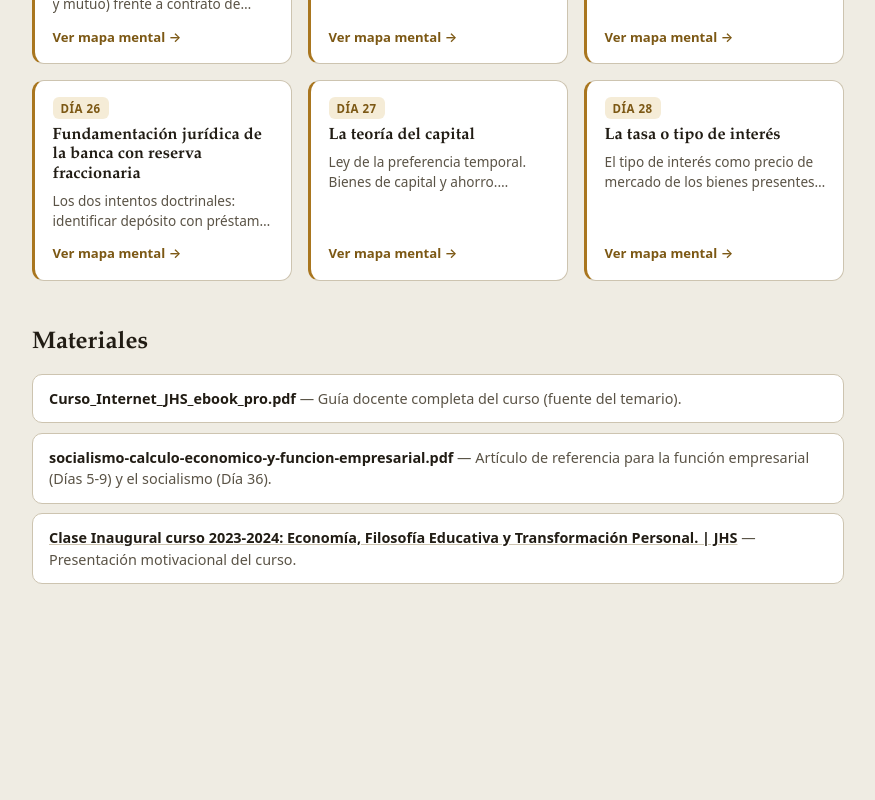
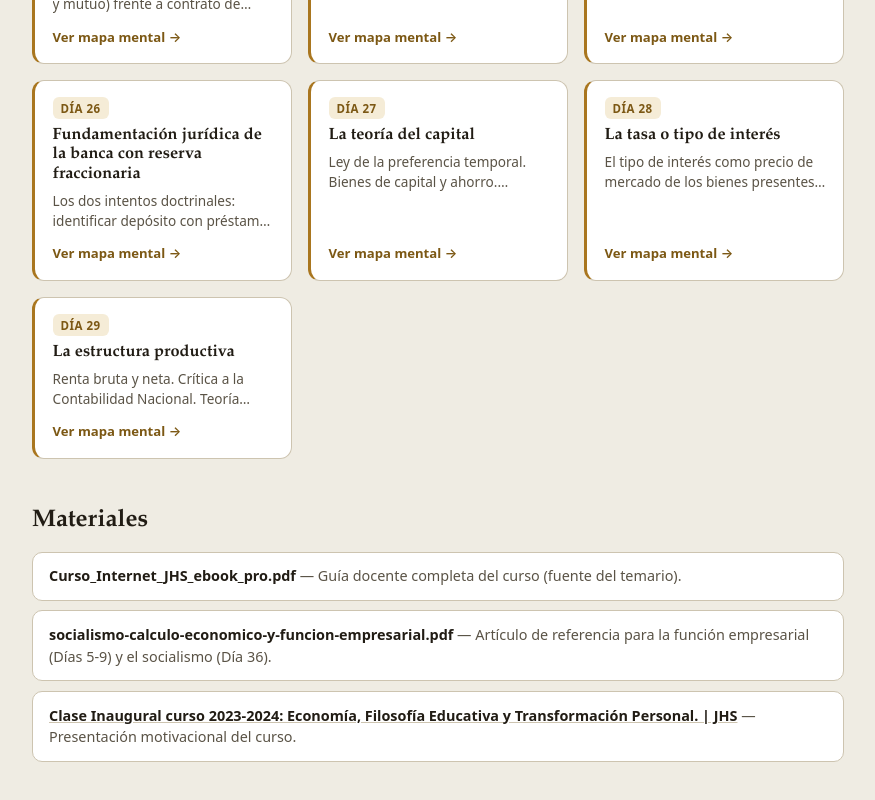
Before and after one commit to alcaloide2000/economia, a Next.js app: page / in a window 1280 px wide. Shown: the part 1005-1805 px from the top of the page, without its empty margins (202-1077 px from the left). Before the commit the page ends 1653 px from the top, so only its background shows below. Built offline with nearby package versions, Linux system fonts and the light colour scheme.

Commit message:
Add Clase 29 video and mind map
Clase 29 lines up cleanly with the real Día 29 topic (TACE), picking up
exactly where Clase 28 left off per the day-lag notes.

```diff
--- a/src/data/course.ts
+++ b/src/data/course.ts
@@ -87,7 +87,7 @@ export const courseParts: CoursePart[] = [
       { day: 26, title: "Fundamentación jurídica de la banca con reserva fraccionaria", topics: "Los dos intentos doctrinales: identificar depósito con préstamo (Lord Cottenham, common law vs. derecho continental, art. 180 del Código de Comercio) y redefinir la disponibilidad (el «seguro» del 10%, Basilea, el debate con Juan Ramón Rayo). El banco central como director de orquesta y prestamista de última instancia. Las siete calificaciones jurídicas del depósito bancario con reserva fraccionaria.", companionUrl: companionUrl(26), notebookVideos: [{ title: "Clase 26. EL PAPEL DE LOS BANCOS CENTRALES en la Creación de DINERO | Huerta de Soto lo EXPLICA", url: "https://www.youtube.com/watch?v=3i1M9nAxQ3Y" }], mindMapUrl: "https://claude.ai/code/artifact/2099092d-0c4f-4f37-a4d7-2b65e3873cb8" },
       { day: 27, title: "La teoría del capital", topics: "Ley de la preferencia temporal. Bienes de capital y ahorro. Coordinación intertemporal. Sociedades ricas y pobres.", companionUrl: companionUrl(27), notebookVideos: [{ title: "Clase 27. La Lección Económica que DESTRUYE A KEYNES (y a los monetaristas) | Jesús Huerta de Soto", url: "https://www.youtube.com/watch?v=TdpIA28x8H0" }], mindMapUrl: "https://claude.ai/code/artifact/3e5c9e2c-9698-4632-920b-5d197baeb255" },
       { day: 28, title: "La tasa o tipo de interés", topics: "El tipo de interés como precio de mercado de los bienes presentes en función de los bienes futuros: tipo de interés natural, prima de riesgo y prima de inflación esperada. El contrato de trabajo por cuenta ajena como el principal intercambio de bienes presentes por futuros y el beneficio empresarial. Esquema de la estructura productiva de Böhm-Bawerk y Hayek. Efectos de un aumento del ahorro (disparidad de beneficios, caída del tipo de interés, efecto Ricardo) y su reverso ante un aumento del consumo. Crítica a la contabilidad nacional (renta bruta y neta) y a la paradoja keynesiana del ahorro.", companionUrl: companionUrl(28), notebookVideos: [{ title: "Clase 28. El MAYOR ERROR de la Economía Moderna (explicado por Jesús Huerta de Soto) | Editado", url: "https://www.youtube.com/watch?v=96kk7BHl1cc" }], mindMapUrl: "https://claude.ai/code/artifact/245fe57f-c87c-40ef-9e75-6f991c85431b" },
-      { day: 29, title: "La estructura productiva", topics: "Renta bruta y neta. Crítica a la Contabilidad Nacional. Teoría Austriaca del Ciclo Económico (TACE).", companionUrl: companionUrl(29) },
+      { day: 29, title: "La estructura productiva", topics: "Renta bruta y neta. Crítica a la Contabilidad Nacional. Teoría Austriaca del Ciclo Económico (TACE): la tentación del atajo (crecer sin ahorrar), la expansión crediticia con reserva fraccionaria como sustituto artificial del ahorro genuino, y los seis efectos microeconómicos del boom y la crisis (subida del precio de los factores originarios, subida del precio de los bienes de consumo y cuellos de botella, el «efecto botellón», el efecto Ricardo invertido sobre los salarios reales, la subida de los tipos de interés, y la crisis financiera y recesión con reestructuración de la estructura productiva). La banca con reserva fraccionaria y la ley de los grandes números: por qué el riesgo de corrida bancaria no es asegurable.", companionUrl: companionUrl(29), notebookVideos: [{ title: "Clase 29. La TRAMPA del Crédito: Cómo Te Engañan para Creer que Hay Crecimiento sin Ahorro", url: "https://www.youtube.com/watch?v=W2-oWMsW9AE" }], mindMapUrl: "https://claude.ai/code/artifact/ac7c7b4e-2969-449a-a17b-826d0148b93d" },
       { day: 30, title: "Consideraciones complementarias sobre el ciclo económico", topics: "Estanflación e hiperinflación. Ahorro forzoso y desempleo masivo.", companionUrl: companionUrl(30) },
       { day: 31, title: "Crítica de las teorías monetarista y keynesiana", topics: "Teoría de la banca central y la banca libre.", companionUrl: companionUrl(31) },
       { day: 32, title: "Propuesta de reforma bancaria", topics: "Coeficiente de caja del 100%.", companionUrl: companionUrl(32) },
```
